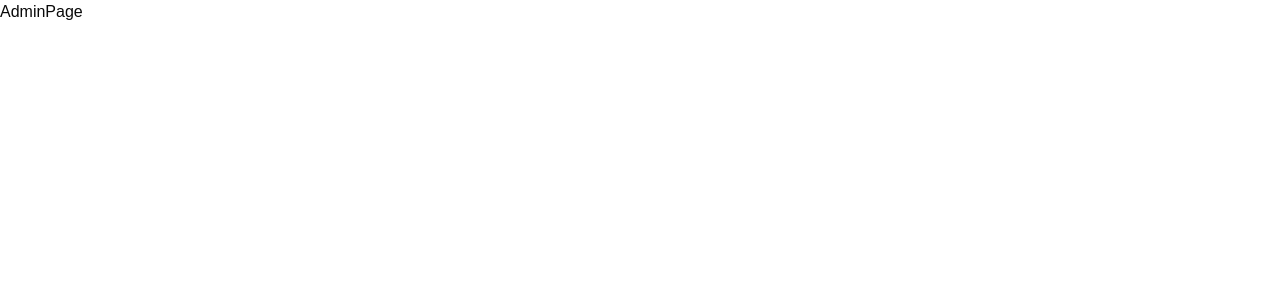
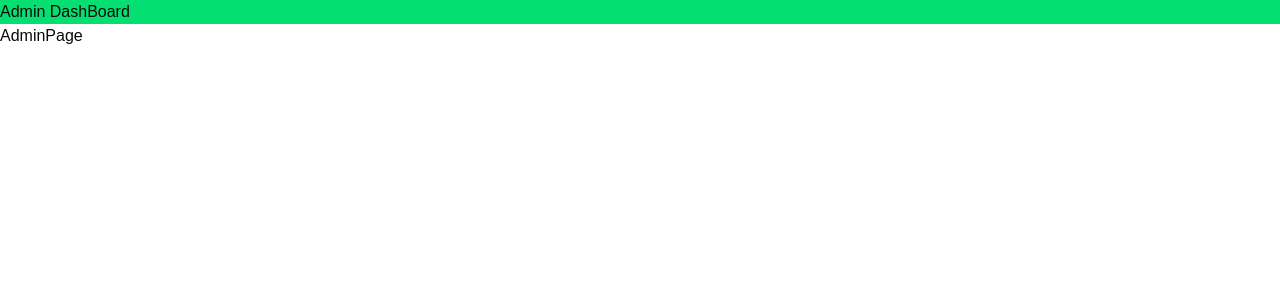
Before and after one commit to raulsr92/HeroesApp-react_proyect, a React (Vite) app: page /admin in a window 1280 px wide. Shown: the top 300 px of the page. Built offline with nearby package versions, Linux system fonts and the light colour scheme.

Commit message:
Clase 178 Componente Layout (nested routes)

```diff
--- /dev/null
+++ b/src/admin/layouts/AdminLayout.tsx
@@ -0,0 +1,15 @@
+import { Outlet } from "react-router"
+
+
+const AdminLayout = () => {
+  return (
+    <div >
+        <nav className="bg-green-400">
+            <h1>Admin DashBoard</h1>
+        </nav>
+        <Outlet/>
+    </div>
+  )
+}
+
+export default AdminLayout
--- /dev/null
+++ b/src/heroes/layouts/HeroesLayout.tsx
@@ -0,0 +1,15 @@
+import { Outlet } from "react-router"
+
+
+const HeroesLayout = () => {
+  return (
+    <div >
+        <nav className="bg-red-400">
+            <h1>Hola Mundo</h1>
+        </nav>
+        <Outlet/>
+    </div>
+  )
+}
+
+export default HeroesLayout
--- a/src/router/app.router.tsx
+++ b/src/router/app.router.tsx
@@ -1,27 +1,39 @@
-
+import { createBrowserRouter, Navigate } from "react-router";
+import AdminLayout from "@/admin/layouts/AdminLayout";
 import AdminPage from "@/admin/pages/AdminPage";
+import HeroesLayout from "@/heroes/layouts/HeroesLayout";
 import HeroPage from "@/heroes/pages/hero/HeroPage";
 import HomePage from "@/heroes/pages/home/HomePage";
 import SearchPage from "@/heroes/pages/search/SearchPage";
-import { createBrowserRouter, Navigate } from "react-router";
-
 
 export const appRouter = createBrowserRouter([
   {
     path: "/",
+    element: <HeroesLayout/>,
+    children:[
+      {
+        index: true,
         element: <HomePage/>,
       },
       {
-    path: "/heroes/1",
+        path: "heroes/1",
         element: <HeroPage/>,
       },
       {
-    path: "/search",
+        path: "search",
         element: <SearchPage/>,
+      }
+    ]
   },
   {
-    path: "/admin",
+    path:"/admin",
+    element: <AdminLayout/>,
+    children:[
+      {
+        index:true,
         element: <AdminPage/>,
+      }
+    ]
   },
   {
     path: '*',
```
Lines whose indentation alone changed are shown as unchanged.
